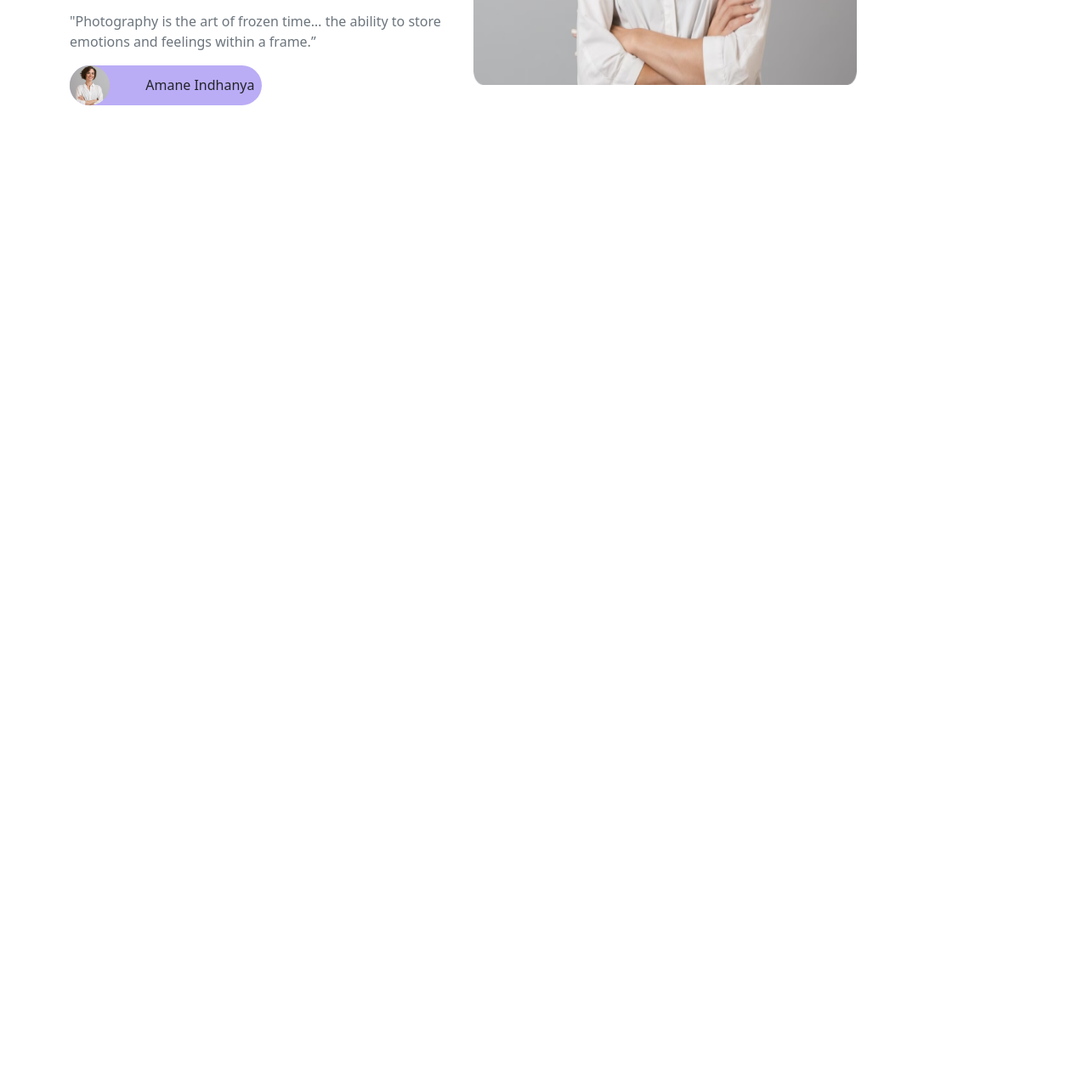
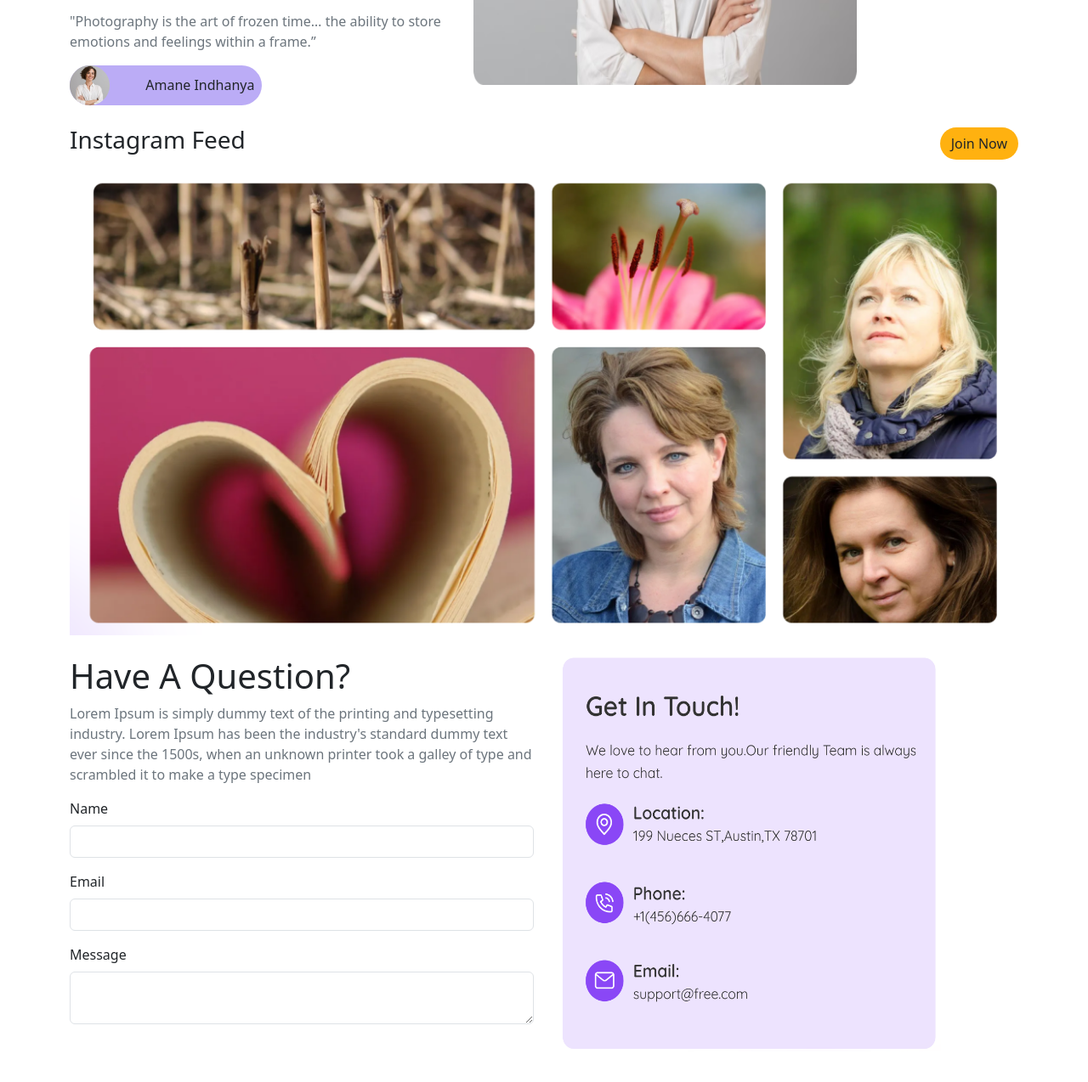
Before and after one commit to Azharul-Islam-Bappy/Bootstrap, a plain HTML site: page index.html in a window 1280 px wide. Shown: the part 3455-4729 px from the top of the page at 85% size. Before the commit the page ends 3603 px from the top, so only its background shows below. Drawn offline with nearby package versions, Linux system fonts and the light colour scheme.

Commit message:
form section completed

```diff
--- a/index.html
+++ b/index.html
@@ -196,6 +196,42 @@
       </div>
     </div>
 
+    <section class="container-lg mb-3">
+      <div class="d-flex justify-content-between align-items-center">
+        <h3 class="h-1 bold justify-self-start">Instagram Feed</h3>
+        <button class="btn rounded-pill justify-self-end">Join Now</button>
+      </div>
+    </section>
+
+    <section class="container-lg">
+      <img class="img-fluid w-100" src="assets/Img-layout.png">
+    </section>
+
+    <section class="container-lg mb-5 mt-4">
+      <div class="row gap-1">
+        <div class="col col-12 col-lg-6 mb-3">
+          <h1 class="bold mb-2">Have A Question?</h1>
+          <p class="text-secondary mb-3">Lorem Ipsum is simply dummy text of the printing and typesetting industry. Lorem Ipsum has been the industry's standard dummy text ever since the 1500s, when an unknown printer took a galley of type and scrambled it to make a type specimen </p>
+          <form>
+            <div class="mb-3">
+              <label for="name" class="form-label">Name</label>
+              <input type="text" id="name" class="form-control">
+            </div>
+            <div class="mb-3">
+              <label for="email" class="form-label">Email</label>
+              <input type="email" id="email" class="form-control">
+            </div>
+            <div class="mb-3">
+              <label for="msg" class="form-label">Message</label>
+              <textarea id="msg" class="form-control"></textarea>
+            </div>
+          </form>
+        </div>
+        <div class="col col-12 col-lg-5">
+          <img class="w-100 h-100" src="assets/sm.png">
+        </div>
+      </div>
+    </section>
 
 
     <script src="https://cdn.jsdelivr.net/npm/bootstrap@5.3.0-alpha1/dist/js/bootstrap.bundle.min.js"></script>
```
Also changed, not shown: assets/Img-layout.png (renamed from assets/Screenshot 2024-10-27 202024.png).
